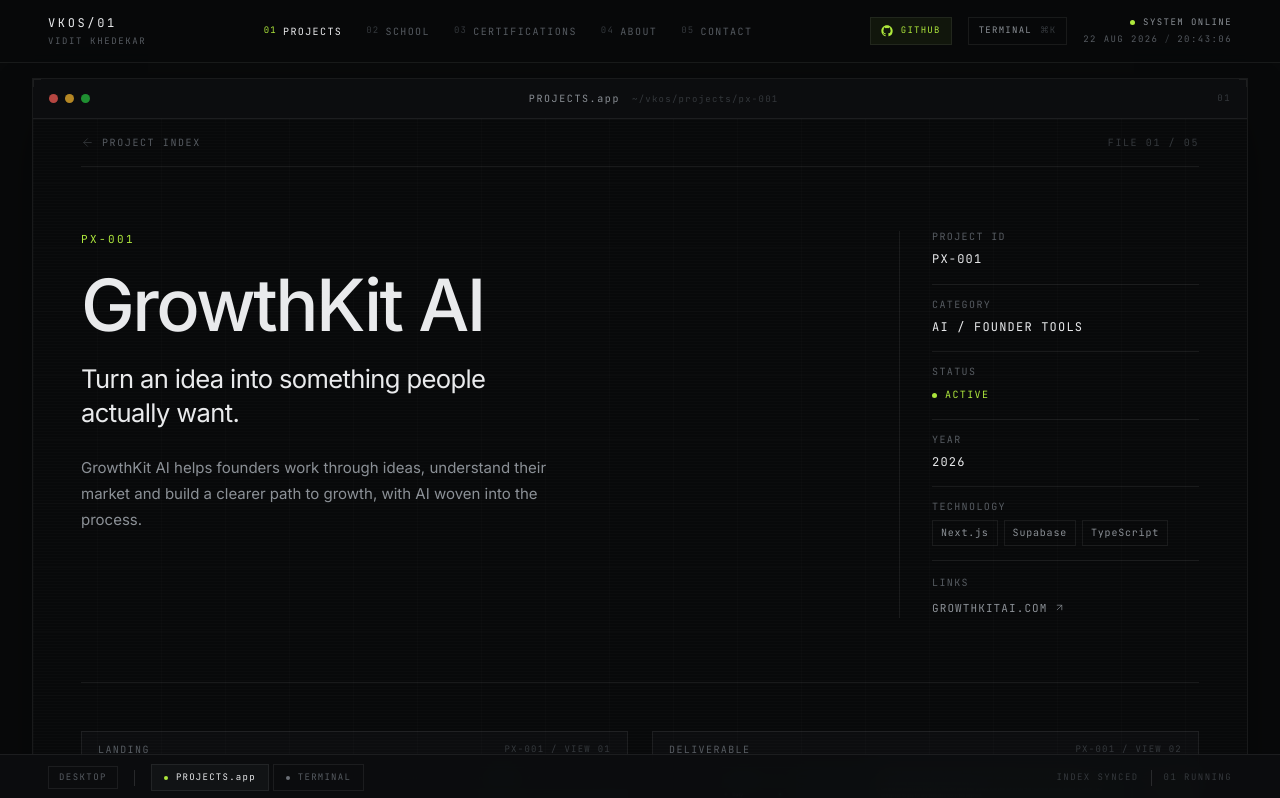
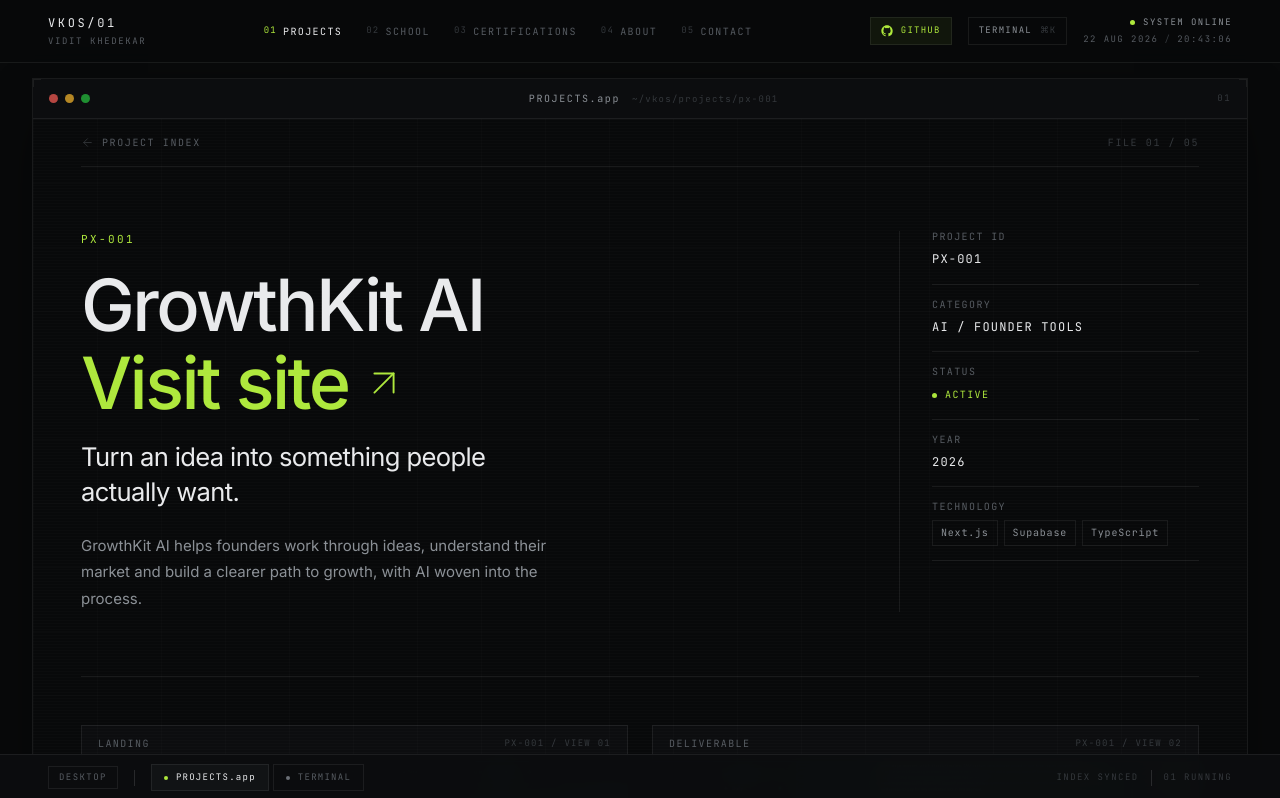
Before and after one commit to viditkhedekar/portfolio, a Next.js app: page /projects/px-001 in a window 1280 px wide. Shown: the top 798 px of the page. Built offline with nearby package versions, Linux system fonts and the light colour scheme.

Commit message:
project: promote the site link to the title block

```diff
--- a/src/components/ProjectDetail.tsx
+++ b/src/components/ProjectDetail.tsx
@@ -32,6 +32,12 @@ export function ProjectDetail({ project }: { project: Project }) {
   const prev = idx > 0 ? pool[idx - 1] : null;
   const next = idx >= 0 && idx < pool.length - 1 ? pool[idx + 1] : null;
 
+  /* The first live link is promoted to the title block; the metadata LINKS row
+     then only earns its place when there is more than one. */
+  const links = project.links ?? [];
+  const primary = links.find((l) => l.href);
+  const secondary = links.filter((l) => l !== primary);
+
   return (
     <Container>
       {/* Breadcrumb */}
@@ -65,6 +71,24 @@ export function ProjectDetail({ project }: { project: Project }) {
           <h1 className="vk-display mt-6 text-[clamp(2.2rem,6vw,4.5rem)]">
             <Slot className="text-[var(--vk-fg)]">{project.name}</Slot>
           </h1>
+
+          {primary && (
+            <a
+              href={primary.href}
+              target="_blank"
+              rel="noreferrer noopener"
+              data-cursor="OPEN"
+              data-cursor-sub={primary.label}
+              className="vk-display group mt-3 inline-flex items-center gap-3 text-[clamp(2.2rem,6vw,4.5rem)] text-[var(--vk-accent)] transition-opacity hover:opacity-80"
+            >
+              Visit site
+              <ArrowUpRight
+                size={46}
+                strokeWidth={1}
+                className="transition-transform duration-300 ease-[cubic-bezier(0.22,1,0.36,1)] group-hover:-translate-y-1 group-hover:translate-x-1"
+              />
+            </a>
+          )}
           {project.tagline && (
             <p className="mt-6 max-w-[26ch] text-[clamp(1.15rem,2.4vw,1.6rem)] leading-[1.35] tracking-tight">
               <Slot className="text-[var(--vk-fg)]">{project.tagline}</Slot>
@@ -96,11 +120,11 @@ export function ProjectDetail({ project }: { project: Project }) {
               </span>
             }
           />
-          {project.links && project.links.length > 0 && (
+          {secondary.length > 0 && (
             <div className="pt-4">
               <Label>LINKS</Label>
               <ul className="mt-3 space-y-2">
-                {project.links.map((l, i) => (
+                {secondary.map((l, i) => (
                   <li key={`${l.label}-${i}`}>
                     {l.href ? (
                       <a
```
